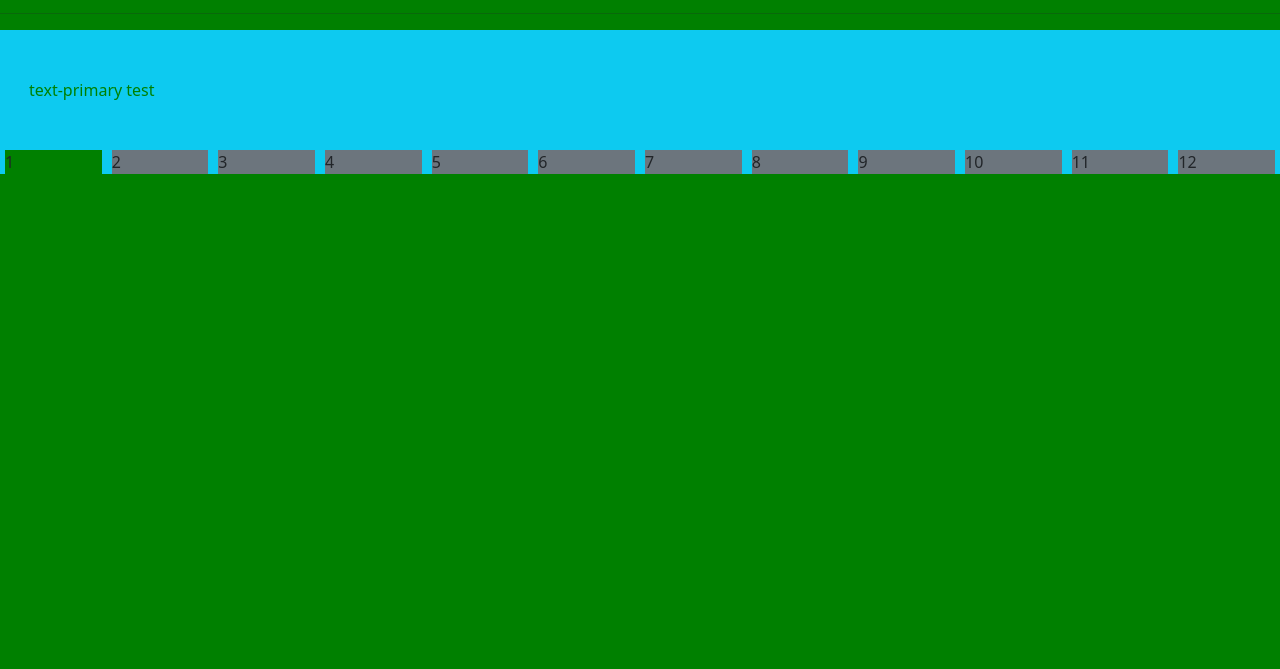
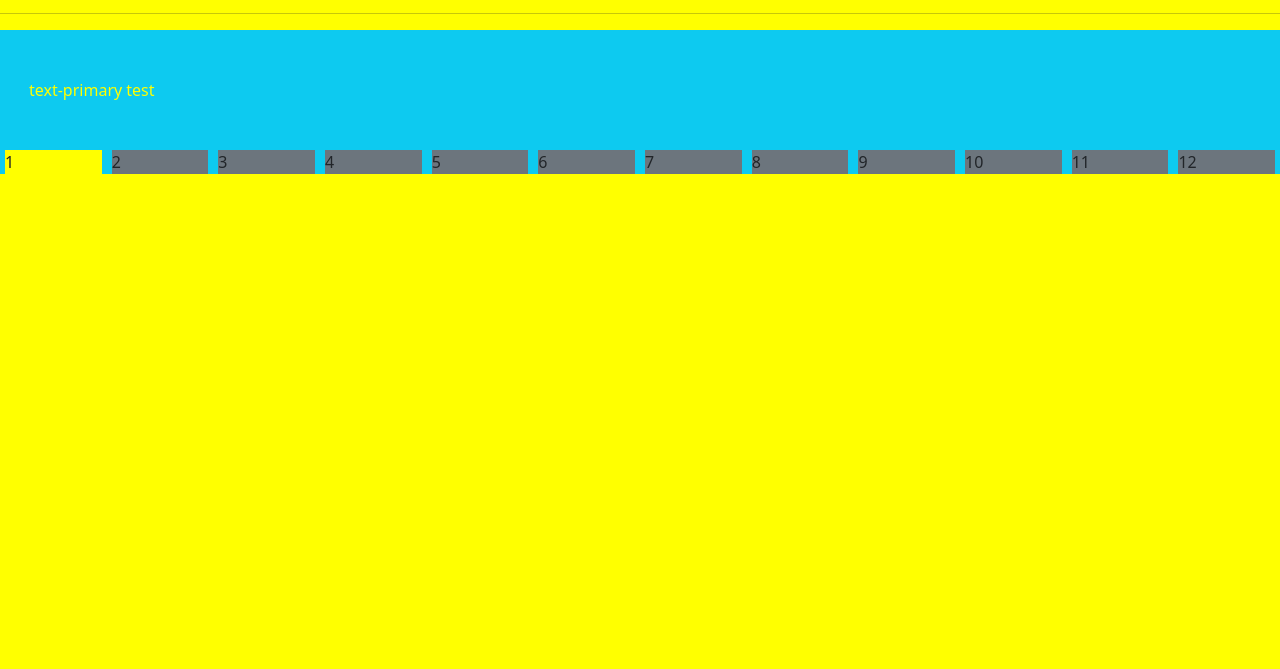
Before and after one commit to Schmandarine/css-frameworking, a website: page index.html in a window 1280 px wide. Shown: the part 131-800 px from the top of the page. Drawn offline with Linux system fonts and the light colour scheme.

Commit message:
changed values

```diff
--- a/styles/src/_variables.scss
+++ b/styles/src/_variables.scss
@@ -1,4 +1,4 @@
-$primary: green;
+$primary: yellow;
 
 $grid-columns:      12;
 $grid-gutter-width: 10px;
```
Also changed, not shown: styles/dist/style.css, 1 other file.
